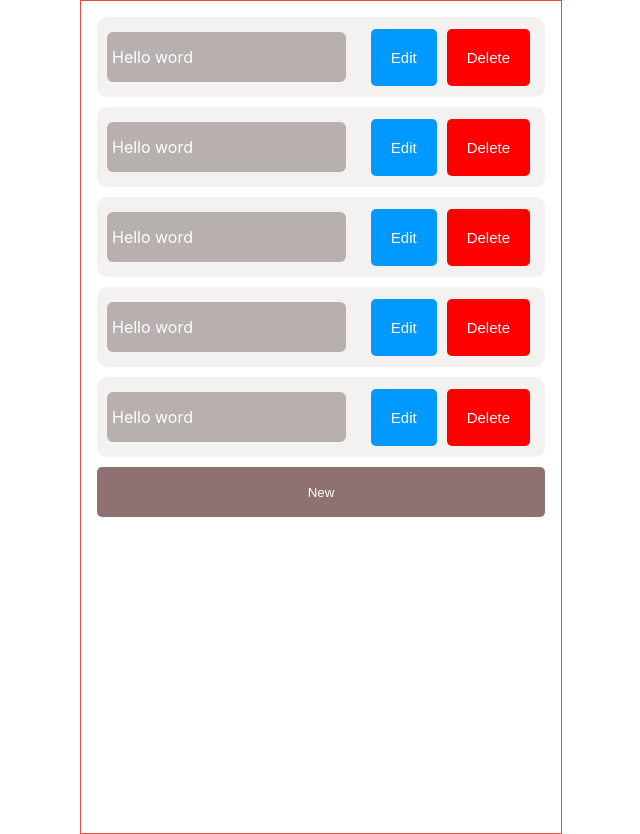
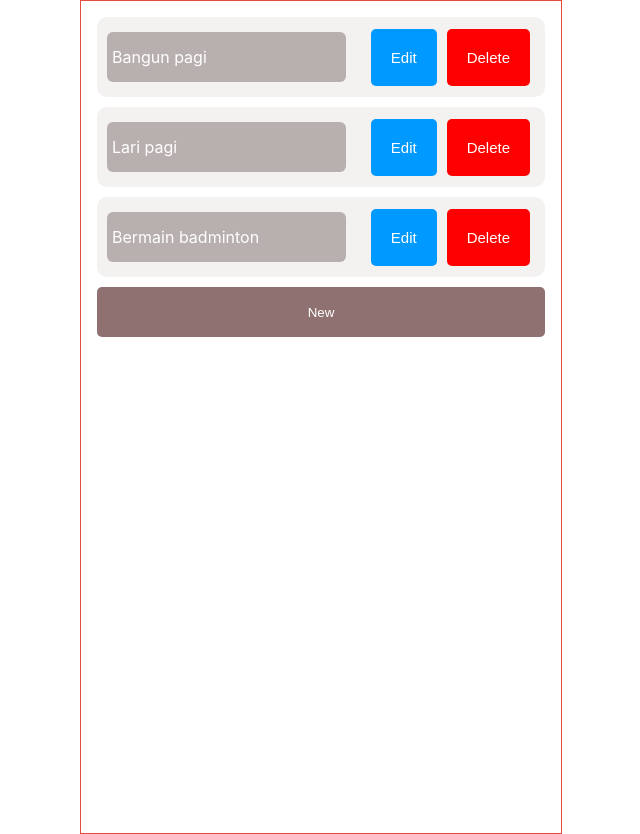
Before and after one commit to nino-t/app-todos-v2, a React (Vite) app: page / in a window 1280 px wide. Shown: the whole page, without its empty margins (319-959 px from the left). Built offline with nearby package versions, Linux system fonts and the light colour scheme.

Commit message:
add todo list

```diff
--- a/src/App.jsx
+++ b/src/App.jsx
@@ -1,13 +1,14 @@
-import Todoitems from "./components/Todoitems";
+import { useState } from "react";
+import TodoItem from "./components/TodoItem";
+import todoJSON from "./data/todos.json";
 
 function App() {
+  const [todos, setTodos] = useState(() => todoJSON.data);
   return (
     <div className="app-container">
-      <Todoitems />
-      <Todoitems />
-      <Todoitems />
-      <Todoitems />
-      <Todoitems />
+      {todos.map(({ id, todo }) => (
+        <TodoItem key={id} id={id} todo={todo} />
+      ))}
       <button className="btn-add">New</button>
     </div>
   );
--- a/src/components/Todoitems.jsx
+++ b/src/components/TodoItem.jsx
@@ -1,9 +1,9 @@
 import React from "react";
 
-const Todoitems = () => {
+const TodoItem = ({ id, todo }) => {
   return (
     <div className="todo-item">
-      <div className="message">Hello word</div>
+      <div className="message">{todo}</div>
       <div className="action">
         <button className="btn-edit">Edit</button>
         <button className="btn-delete">Delete</button>
@@ -12,4 +12,4 @@ const Todoitems = () => {
   );
 };
 
-export default Todoitems;
+export default TodoItem;
--- a/src/data/todos.json
+++ b/src/data/todos.json
@@ -5,11 +5,11 @@
       "todo": "Bangun pagi"
     },
     {
-      "id": 1,
+      "id": 2,
       "todo": "Lari pagi"
     },
     {
-      "id": 1,
+      "id": 3,
       "todo": "Bermain badminton"
     }
   ]
```
Also changed, not shown: src/components/AddTodo.jsx (deleted).
